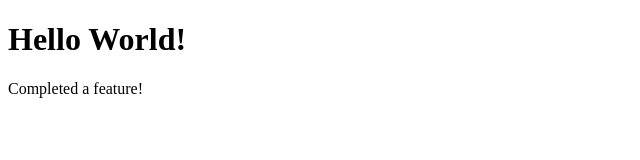
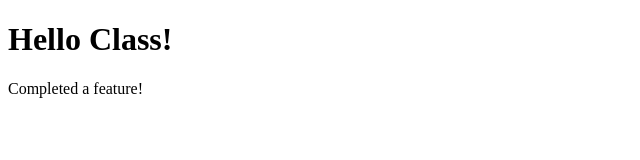
Before and after one commit to kalikd/ead_spring25_e, a plain HTML site: page index.html in a window 1280 px wide. Shown: the full height of the page, 0-640 px from the left. Drawn offline with Linux system fonts and the light colour scheme.

Commit message:
Do further some changes

```diff
--- a/index.html
+++ b/index.html
@@ -6,7 +6,7 @@
     <title>Git Intro</title>
 </head>
 <body>
-    <h1>Hello World!</h1>
+    <h1>Hello Class!</h1>
     <span>Completed a feature!</span>
 </body>
 </html>
--- /dev/null
+++ b/index.js
@@ -0,0 +1,3 @@
+function callMe(){
+    console.log("Hello from index.js");
+}
```
